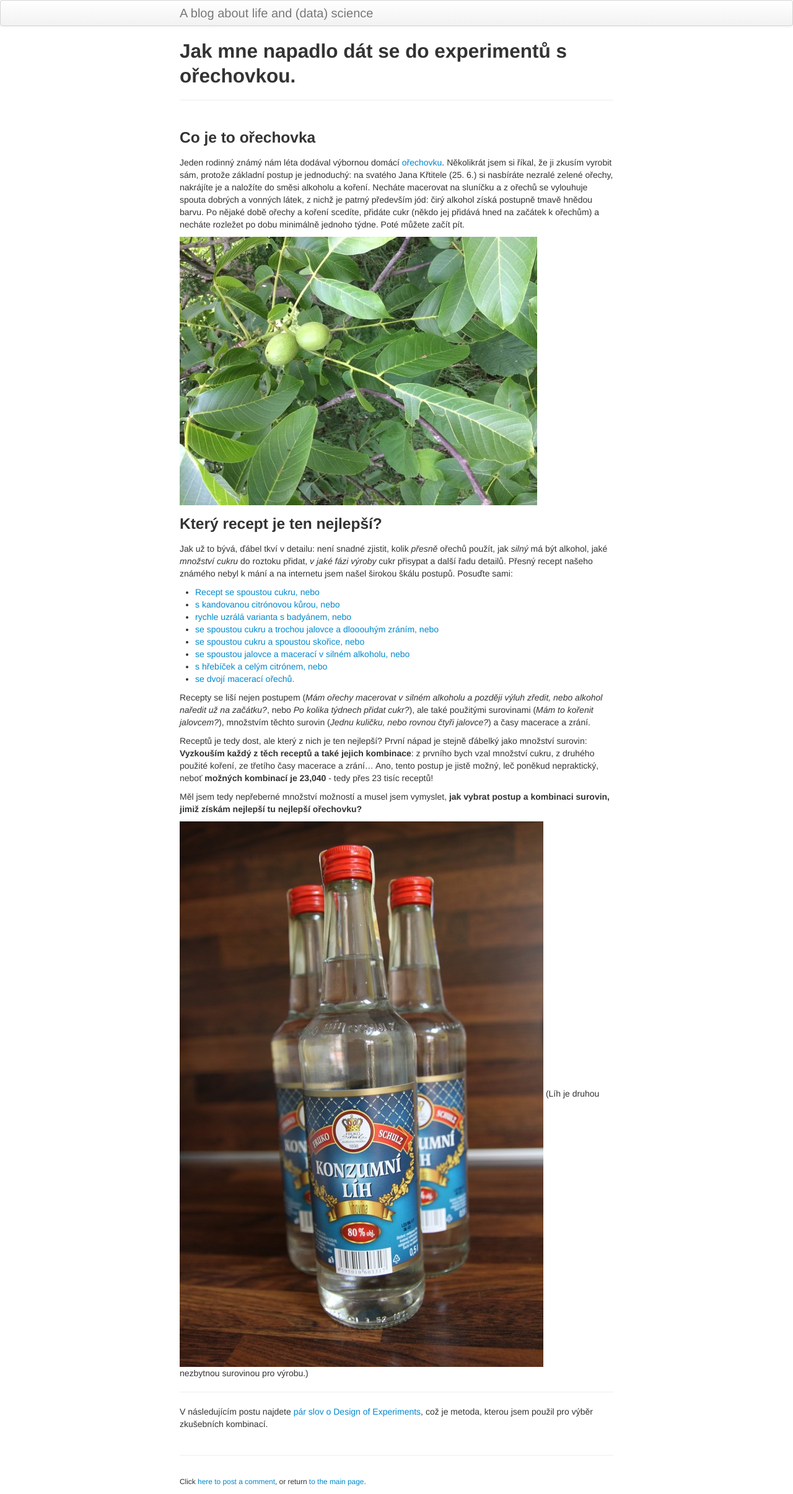
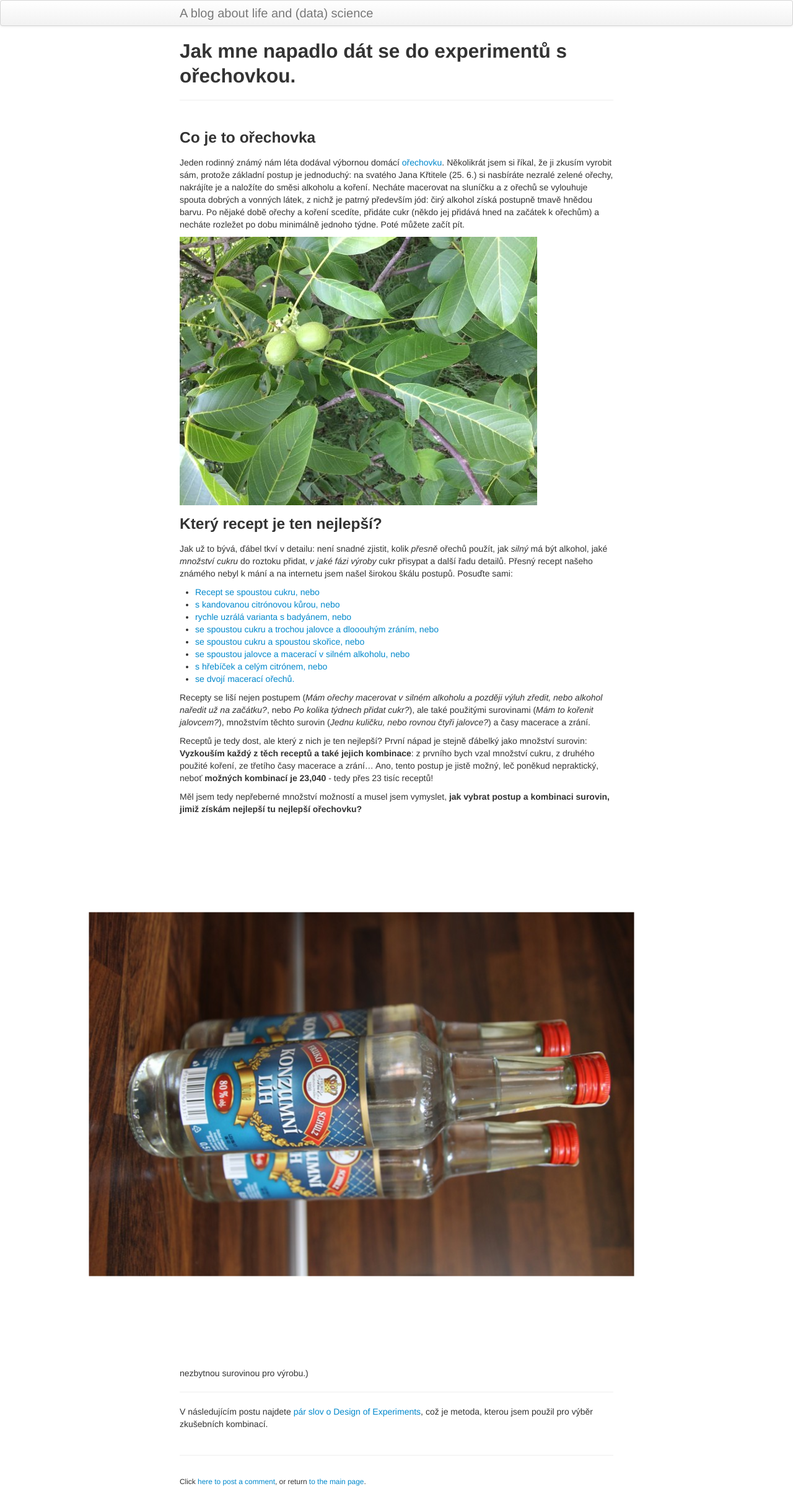
Before and after one commit to vojtech-filipec/vojtech-filipec.github.io, a Jekyll site: the page built from pages/orechovka1.md, in a window 1280 px wide. Shown: the whole page at 62% size. Built offline with Jekyll 4.4.1, drawn with Linux system fonts in a browser that asks for light colours.

Commit message:
image rotated

```diff
--- a/pages/orechovka1.md
+++ b/pages/orechovka1.md
@@ -29,7 +29,7 @@ Receptů je tedy dost, ale který z nich je ten nejlepší? První nápad je ste
 
 Měl jsem tedy nepřeberné množství možností a musel jsem vymyslet, **jak vybrat postup a kombinaci surovin, jimiž získám nejlepší tu nejlepší ořechovku?**
 
-![lih](../assets/orechovka/lih.jpg)
+![lih](../assets/orechovka/lih.jpg){: style="transform:rotate(90deg);"}
 (Líh je druhou nezbytnou surovinou pro výrobu.)
 
 ---
```
